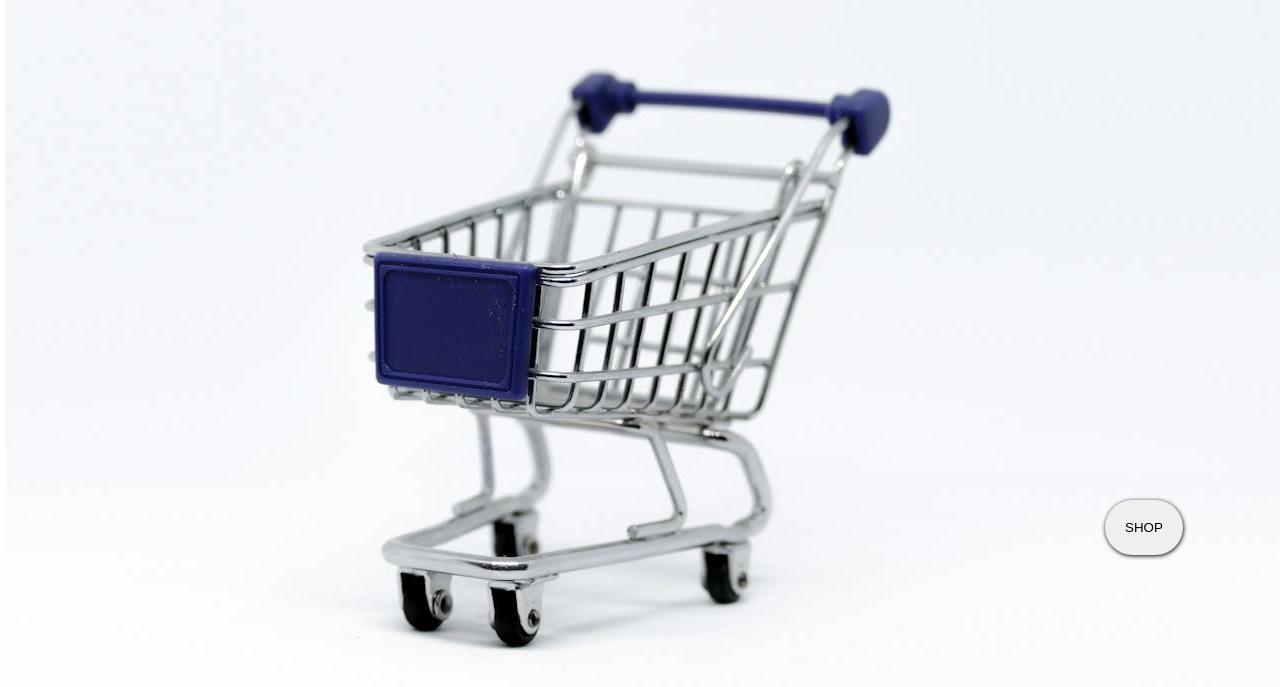
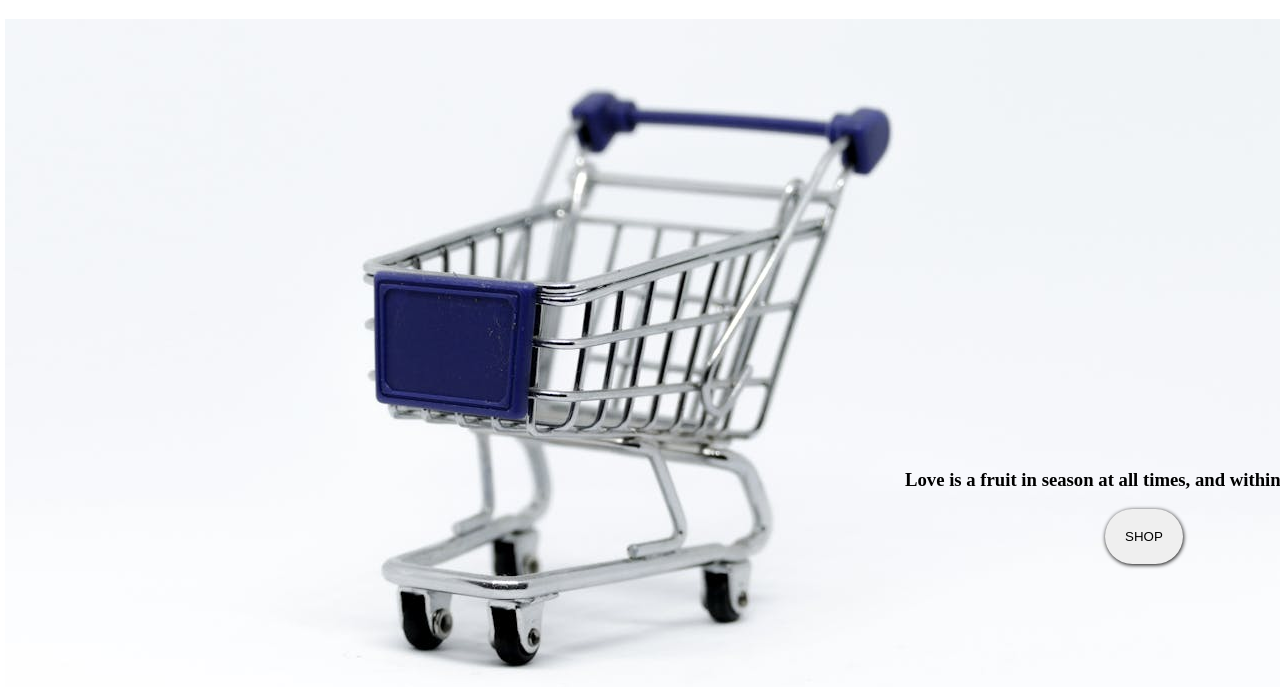
Before and after one commit to AbiMoni2003/product_showcase, a plain HTML site: page index.html in a window 1280 px wide. Shown: the part 113-800 px from the top of the page. Drawn offline with Linux system fonts and the light colour scheme.

Commit message:
Update index.html

```diff
--- a/index.html
+++ b/index.html
@@ -26,9 +26,13 @@
             height:750px;
             width: 1500px;
         }
+        section h3{
+        padding-top: 450px;
+        margin-left:900px ;
+    }
         section button{
           margin-left: 1100px;
-          margin-top: 500px;
+         padding-top: 500px;
           padding: 20px;
           border-radius: 50px;
           border: 0;
@@ -57,6 +61,7 @@
         <a href="Contact.html">CONTACT</a>
     </header>
     <section>
+                <h3>Love is a fruit in season at all times, and within reach of every hand...</h3>
        <a href="Product.html"> <button>SHOP</button></a>
     </section>
     <footer>
```
